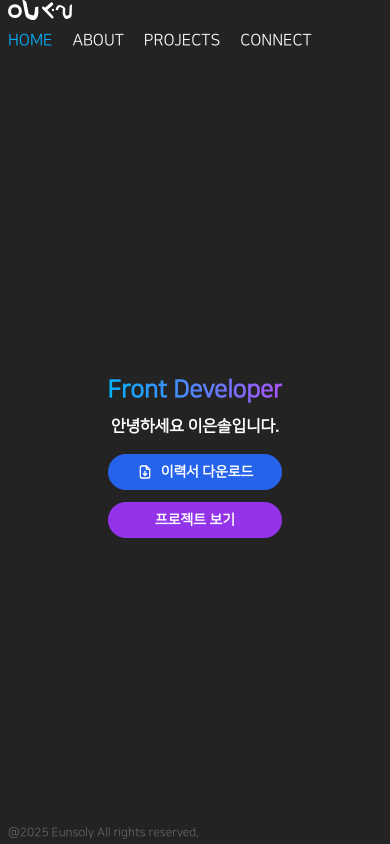
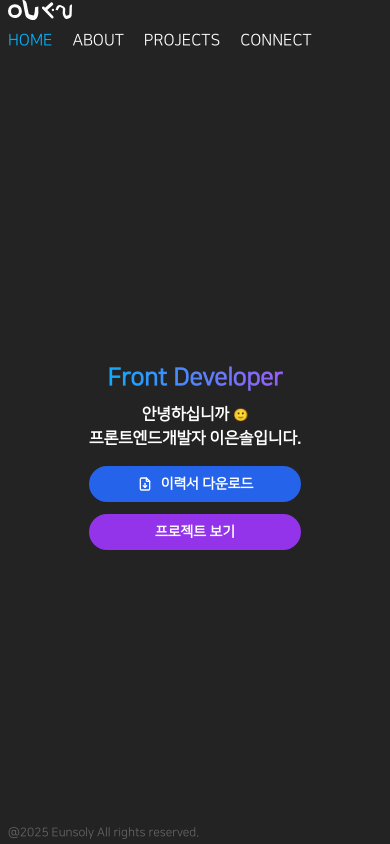
Before and after one commit to EUNSOLY/react-portfolio, a React (Create React App) app: page / in a window 390 px wide. Built offline with nearby package versions, Linux system fonts and the light colour scheme.

Commit message:
style : 홈페이지 모바일 반응형 변경 및 메인 문구 변경

```diff
--- a/src/screen/home/HomePage.tsx
+++ b/src/screen/home/HomePage.tsx
@@ -1,29 +1,17 @@
-import { useEffect, useState } from 'react';
+import { useState } from 'react';
 import { tm } from '../../utils/twMerge';
 import useNavigation from '../../router/hooks/useNavigation';
 import { useAppDispatch } from '../../utils/store';
 import { setSelectMenuName } from '../../data/menuSlice';
 import Button from '../../components/ui/Button';
-import axios from 'axios';
-import { IconArrowRight, IconChevronCompactRight, IconChevronDown, IconFileDownload } from '@tabler/icons-react';
+import { IconChevronDown, IconFileDownload } from '@tabler/icons-react';
+import useWindowDimensions from '../../utils/useWindowDimensions';
 
 const HomePage = () => {
   const navi = useNavigation();
   const dispatch = useAppDispatch();
+  const { height, width, isMobile } = useWindowDimensions();
   const pdfPath = '/src/assets/etc/이은솔 프론트엔드 개발자 이력서.pdf'; // PDF 파일 경로
-
-  const titleList: string[] = ['전세계가 주목하는', '끊임없이 성장하는', '끊임없이 도전하는', '오늘과 내일이 다른'];
-  const [currentIdx, setCurrentIdx] = useState<number>(0);
-  const [title, setTitle] = useState<string>(titleList[currentIdx]);
-
-  // INFO 메인 타이틀 변경 핸들러
-  const onClickChangeTitle = () => {
-    setCurrentIdx((prevIdx) => {
-      const nextIdx = (prevIdx + 1) % titleList.length; // 다음 인덱스 계산
-      setTitle(titleList[nextIdx]);
-      return nextIdx;
-    });
-  };
 
   // INFO PDF 이력서 다운로드
   const onClickPDFDownload = async () => {
@@ -31,7 +19,7 @@ const HomePage = () => {
     const fileUrl = `${process.env.PUBLIC_URL}/eunsolResume.pdf`;
     const link = document.createElement('a');
     link.href = fileUrl;
-    link.download = '이은솔이력서.pdf'; // 다운로드될 파일 이름
+    link.download = '프론트엔드_이은솔이력서.pdf'; // 다운로드될 파일 이름
     document.body.appendChild(link);
     link.click();
     document.body.removeChild(link);
@@ -70,18 +58,18 @@ const HomePage = () => {
               'font-bold',
               'bg-gradient-to-r from-pointColor to-purple-500',
               'bg-clip-text text-transparent',
-              'transition-all duration-300'
+              'transition-all duration-300',
+              isMobile && ' text-2xl'
             )}
           >
             Front Developer
           </h2>
 
-          <div
-            className={tm('space-y-2 sm:space-y-3', 'cursor-pointer', 'transition-all duration-300')}
-            onClick={onClickChangeTitle}
-          >
-            {/* <p className={tm('text-lg sm:text-2xl md:text-3xl', 'font-semibold')}>{title}</p> */}
-            <p className={tm('text-base sm:text-xl md:text-4xl ', 'font-semibold')}>안녕하세요 이은솔입니다.</p>
+          <div className={tm('space-y-2 sm:space-y-3', 'cursor-pointer', 'transition-all duration-300')}>
+            <p className={tm('text-base sm:text-xl md:text-4xl ', 'font-semibold', isMobile && ' text-sm')}>
+              안녕하십니까 <span className="text-xs">🙂</span> <br />
+              프론트엔드개발자 이은솔입니다.
+            </p>
           </div>
         </div>
 
@@ -95,10 +83,12 @@ const HomePage = () => {
               'w-full sm:w-auto',
               'px-4 py-2 sm:px-6 sm:py-3',
               'text-sm sm:text-base',
-              'flex items-center justify-center gap-2'
+              'flex items-center justify-center gap-2',
+              isMobile && ' text-xs'
             )}
           >
-            <IconFileDownload className="w-4 h-4 sm:w-5 sm:h-5" />
+            {/* 'my-auto' // 수직 가운데 정렬 */}
+            <IconFileDownload className={tm(`w-4 h-4 sm:w-5 sm:h-5`)} />
             이력서 다운로드
           </Button>
 
@@ -109,7 +99,8 @@ const HomePage = () => {
               'px-4 py-2 sm:px-6 sm:py-3',
               'text-sm sm:text-base',
               'bg-purple-600 hover:bg-purple-700',
-              'flex items-center justify-center gap-2'
+              'flex items-center justify-center gap-2',
+              isMobile && ' text-xs'
             )}
           >
             프로젝트 보기
```
